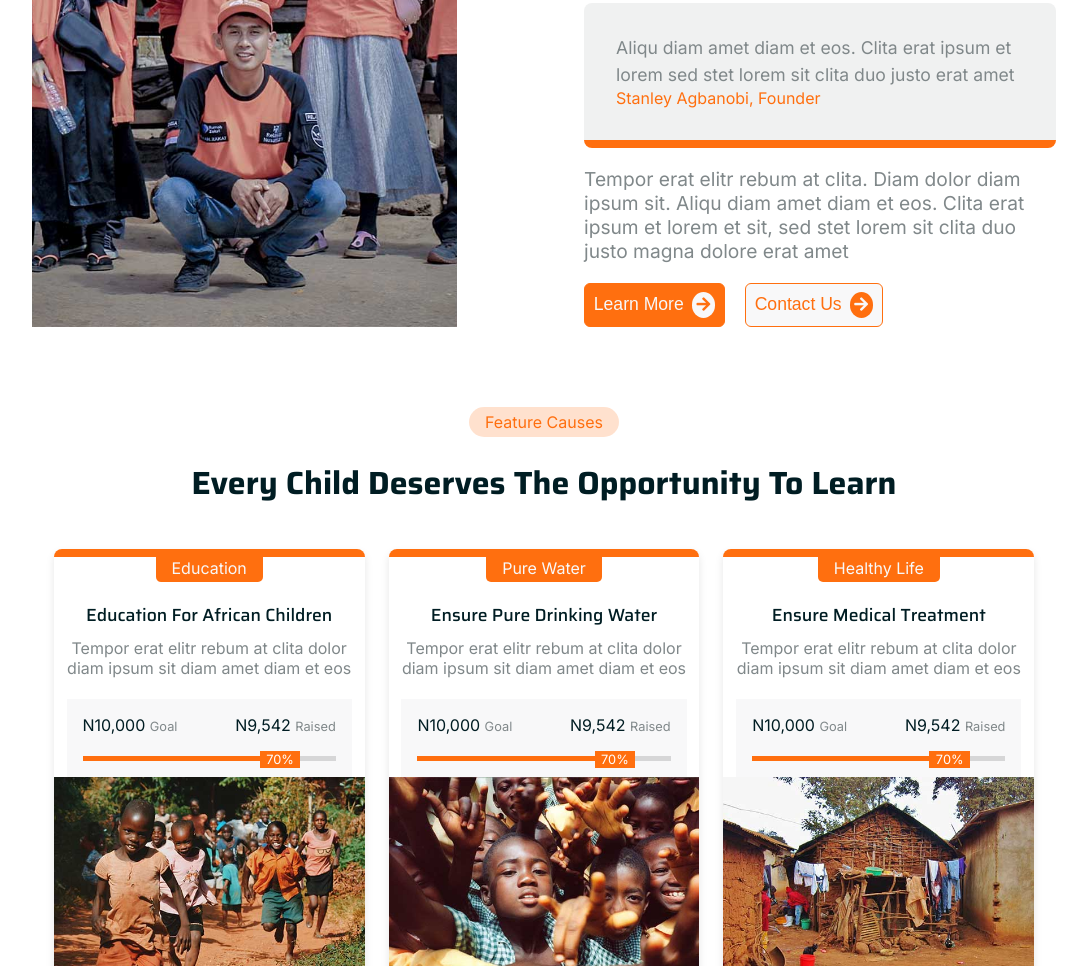
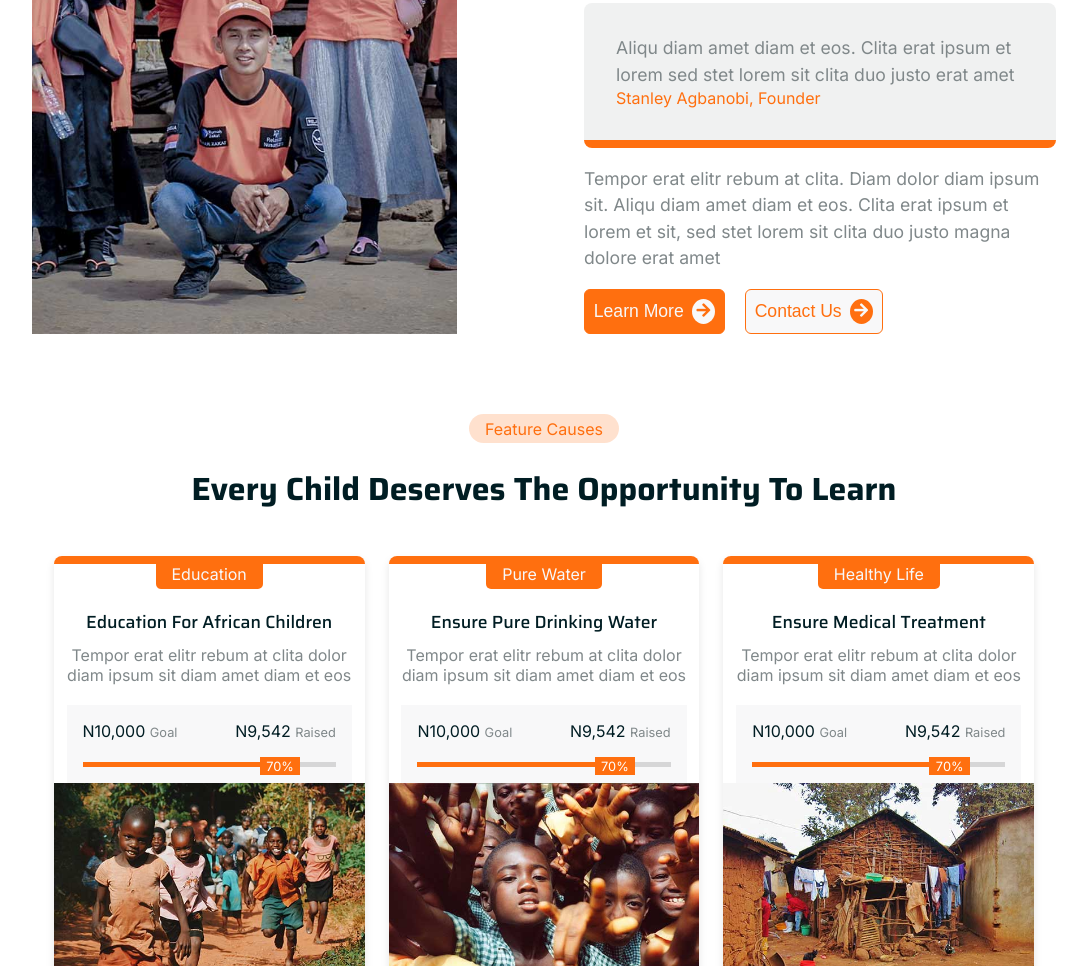
Before and after one commit to MarioAgbanobi/chariteam, a plain HTML site: page index.html in a window 1280 px wide. Shown: the part 1137-2103 px from the top of the page, without its empty margins (96-1183 px from the left). Drawn offline with nearby package versions, Linux system fonts and the light colour scheme.

Commit message:
fixed about us progress

```diff
--- a/css/style.css
+++ b/css/style.css
@@ -310,7 +310,8 @@ header{
 
 .about_team_progress{
     margin: 1em 0;
-    font-size: 1.2em;
+    font-size: 1.1em;
+    line-height: 1.5;
 }
 .about_buttons{
     display: flex;
```
